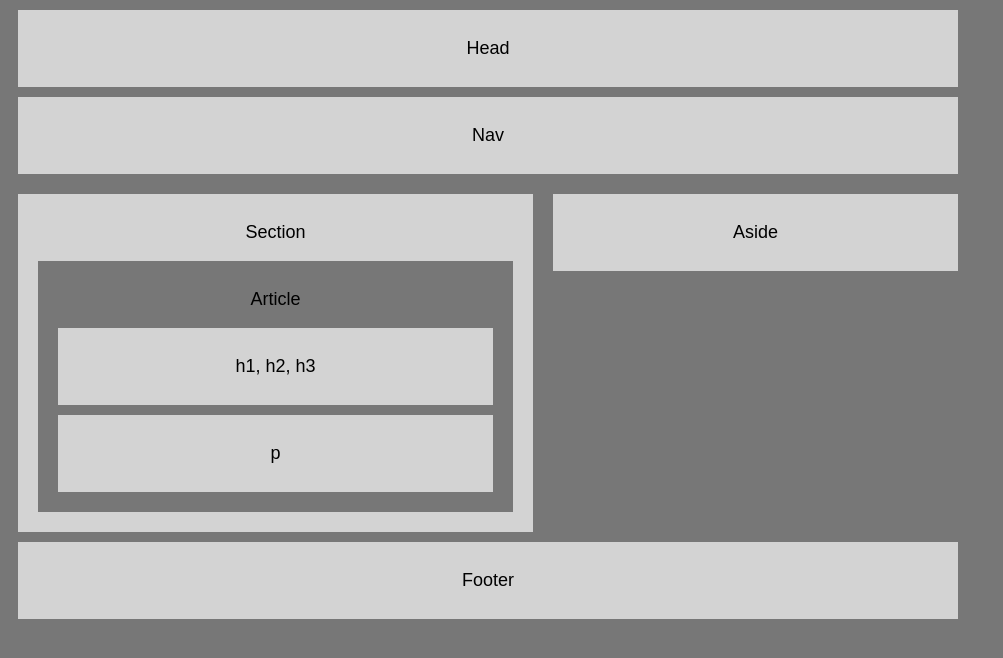
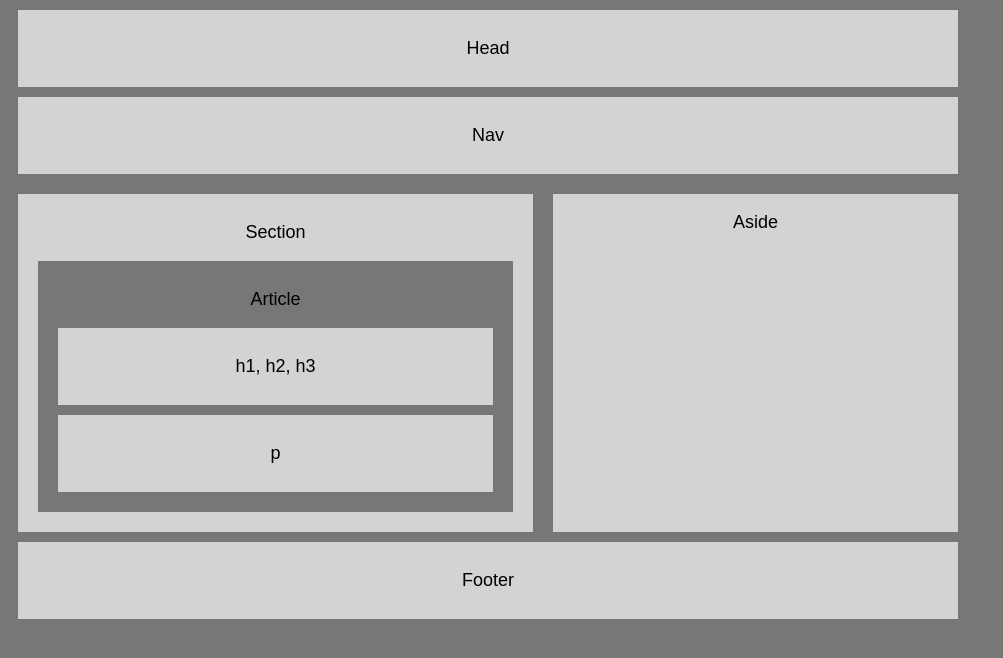
Before and after one commit to ksatter/SimpleWireframe, a plain HTML site: page index.html in a window 1280 px wide. Shown: the whole page, without its empty margins (0-1003 px from the left). Drawn offline with Linux system fonts and the light colour scheme.

Commit message:
Fixed sizing of 'Aside' section

```diff
--- a/style.css
+++ b/style.css
@@ -21,8 +21,9 @@ body {
 
 .container {
 	position: relative;
-	width: 100%;
-	height: 70%;
+	overflow: none;
+	float: left;
+	width: 960px;
 }
 
 .section{
@@ -31,6 +32,7 @@ body {
 	padding:10px;
 	margin: 10px;
 	float: left;
+
 }
 
 .article {
@@ -47,10 +49,14 @@ body {
 
 .aside {
 	background-color: lightgray;
-	padding:10px;
+	position:absolute;
+	right: 0px;
+	top: 0px;
+	bottom: 0px;
 	margin: 10px;
-	width: 385px;
-	float: right;
+	width: 405px;
+	float: left;
+
 }
 .footer{
 	background-color: lightgray;
```
Also changed, not shown: index.html (+1 -0 lines).
